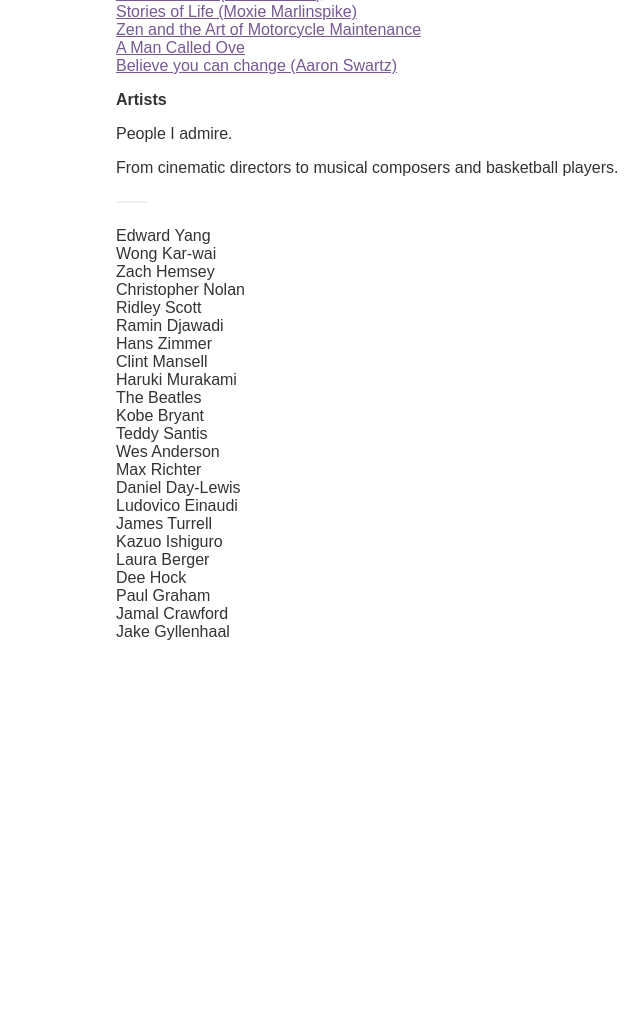
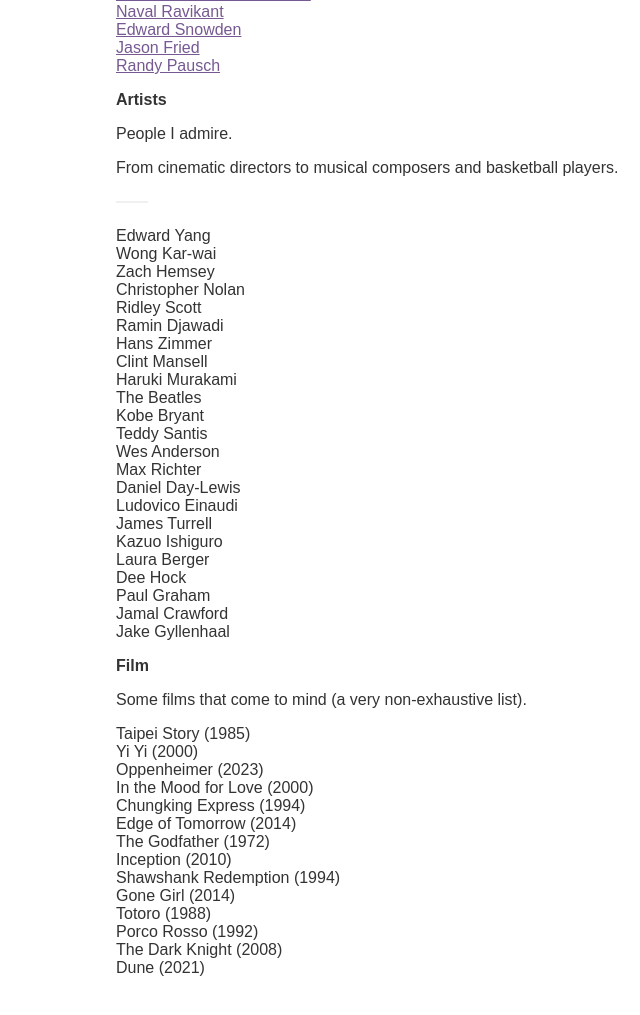
Before and after one commit to Kempo/website, a Gatsby site: page /bookshelf in a window 1280 px wide. Shown: the part 1157-2172 px from the top of the page, without its empty margins (124-764 px from the left). Before the commit the page ends 1870 px from the top, so only its background shows below. Built offline with nearby package versions, Linux system fonts and the light colour scheme; Gatsby itself is replaced by a stand-in of ours; a web font is replaced by a local one.

Commit message:
Update bookshelf.js

```diff
--- a/src/pages/bookshelf.js
+++ b/src/pages/bookshelf.js
@@ -12,14 +12,6 @@ function Books() {
         <br />
         From software to entrepreneurship, to the human condition.
       </p>
-      <p><strong>Talks</strong></p>
-      <ul>
-        <li><a href="https://tim.blog/2016/10/27/david-heinemeier-hansson/">David Heinemeier Hansson</a></li>
-        <li><a href="https://www.youtube.com/watch?v=3qHkcs3kG44">Naval Ravikant</a></li>
-        <li><a href="https://www.youtube.com/watch?v=efs3QRr8LWw">Edward Snowden</a></li>
-        <li><a href="https://www.perell.com/podcast/jason-fried">Jason Fried</a></li>
-        <li><a href="https://www.youtube.com/watch?v=ji5_MqicxSo">Randy Pausch</a></li>
-      </ul>
       <p><strong>Texts</strong></p>
       <ul>
         <li><a href="https://www.goodreads.com/book/show/15823480-anna-karenina"><strong>Anna Karenina (Leo Tolstoy)</strong></a></li>
@@ -70,6 +62,14 @@ function Books() {
         <li><a href="https://www.goodreads.com/book/show/18774964-a-man-called-ove">A Man Called Ove</a></li>
         <li><a href="http://www.aaronsw.com/weblog/dweck">Believe you can change (Aaron Swartz)</a></li>
       </ul>
+      <p><strong>Talks</strong></p>
+      <ul>
+        <li><a href="https://tim.blog/2016/10/27/david-heinemeier-hansson/">David Heinemeier Hansson</a></li>
+        <li><a href="https://www.youtube.com/watch?v=3qHkcs3kG44">Naval Ravikant</a></li>
+        <li><a href="https://www.youtube.com/watch?v=efs3QRr8LWw">Edward Snowden</a></li>
+        <li><a href="https://www.perell.com/podcast/jason-fried">Jason Fried</a></li>
+        <li><a href="https://www.youtube.com/watch?v=ji5_MqicxSo">Randy Pausch</a></li>
+      </ul>
       <p><strong>Artists</strong></p>
       <p>People I admire. </p>
       <p>From cinematic directors to musical composers and basketball players.</p>
@@ -99,6 +99,25 @@ function Books() {
         <li>Jamal Crawford</li>
         <li>Jake Gyllenhaal</li>
       </ul>
+      <p><strong>Film</strong></p>
+      <p>Some films that come to mind (a very non-exhaustive list).</p>
+      <ul>
+        <li>Taipei Story (1985)</li>
+        <li>Yi Yi (2000)</li>
+        <li>Oppenheimer (2023)</li>
+        <li>In the Mood for Love (2000)</li>
+        <li>Chungking Express (1994)</li>
+        <li>Edge of Tomorrow (2014)</li>
+        <li>The Godfather (1972)</li>
+        <li>Inception (2010)</li>
+        <li>Shawshank Redemption (1994)</li>
+        <li>Gone Girl (2014)</li>
+        <li>Totoro (1988)</li>
+        <li>Porco Rosso (1992)</li>
+        <li>The Dark Knight (2008)</li>
+        <li>Dune (2021)</li>
+      </ul>
+
     </Layout>
   )
 }
```
